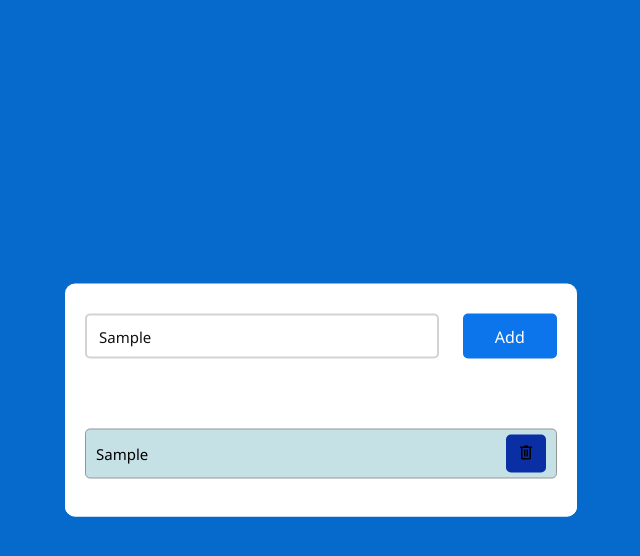
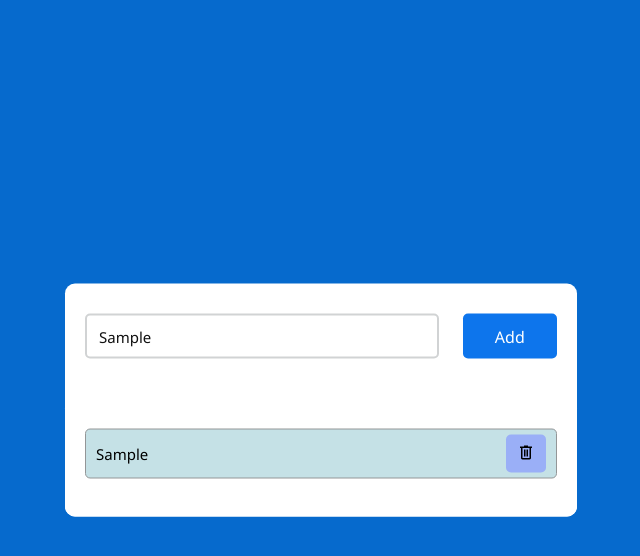
Before and after one commit to Mehzie/Mehzie.github.io, a plain HTML site: page index.html in a window 1280 px wide. Both pictures are taken after typing "Sample" into the empty fields and a click on the button "Add". Shown: the whole page, without its empty margins (319-959 px from the left). Drawn offline with Linux system fonts and the light colour scheme.

Commit message:
Delete icon
Updated the delete icon background color

```diff
--- a/styles.css
+++ b/styles.css
@@ -92,7 +92,7 @@ body {
 }
 
 .task button {
-  background-color: #0a2ea4;
+  background-color: #9aaff7;
   color: white;
   border: none;
   cursor: pointer;
```
